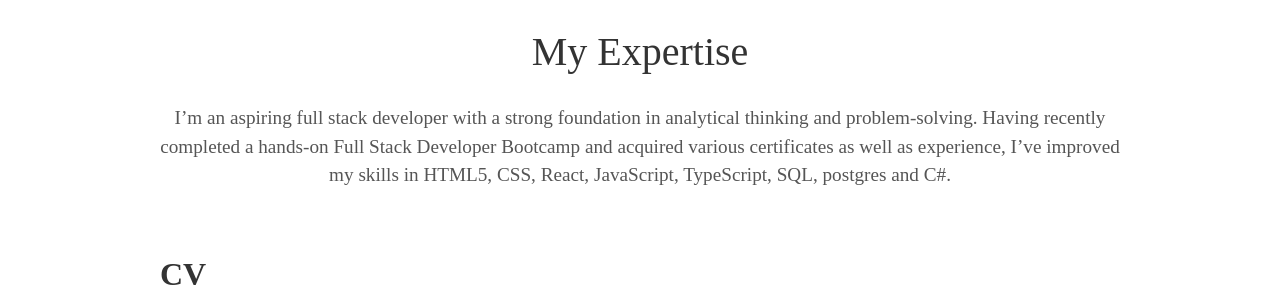
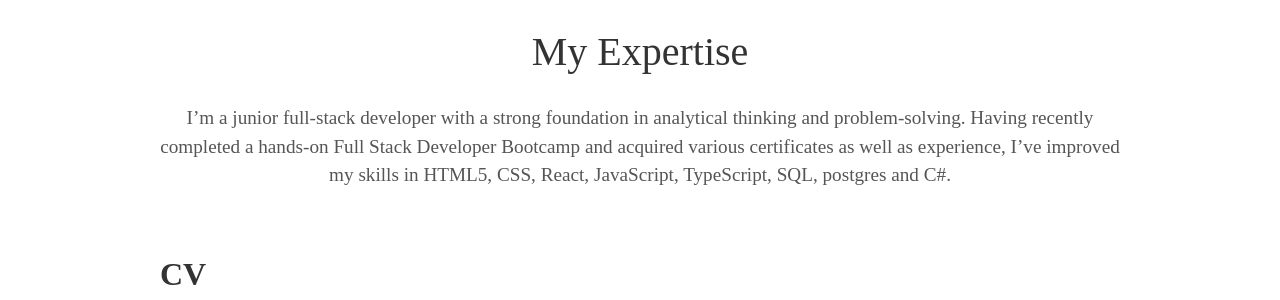
Before and after one commit to SpPag/SpPag.github.io, a Jekyll site: the page built from index.html, in a window 1280 px wide. Shown: the part 953-1253 px from the top of the page. Built offline with Jekyll 4.4.1, drawn with Linux system fonts in a browser that asks for light colours; some web fonts are replaced.

Commit message:
Update _config.yml

```diff
--- a/_config.yml
+++ b/_config.yml
@@ -6,7 +6,7 @@ description: Full Stack Developer Project Portfolio
 
 # User settings
 username: Spyridon Pagiatis
-user_description: I’m an aspiring full stack developer with a strong foundation in analytical thinking and problem-solving. Having recently completed a hands-on Full Stack Developer Bootcamp and acquired various certificates as well as experience, I’ve improved my skills in HTML5, CSS, React, JavaScript, TypeScript, SQL, postgres and C#.
+user_description: I’m a junior full-stack developer with a strong foundation in analytical thinking and problem-solving. Having recently completed a hands-on Full Stack Developer Bootcamp and acquired various certificates as well as experience, I’ve improved my skills in HTML5, CSS, React, JavaScript, TypeScript, SQL, postgres and C#.
 user_title: Full Stack Developer
 email: spiridonpagiatis@gmail.com
 # twitter_username: lorem_ipsum
```
